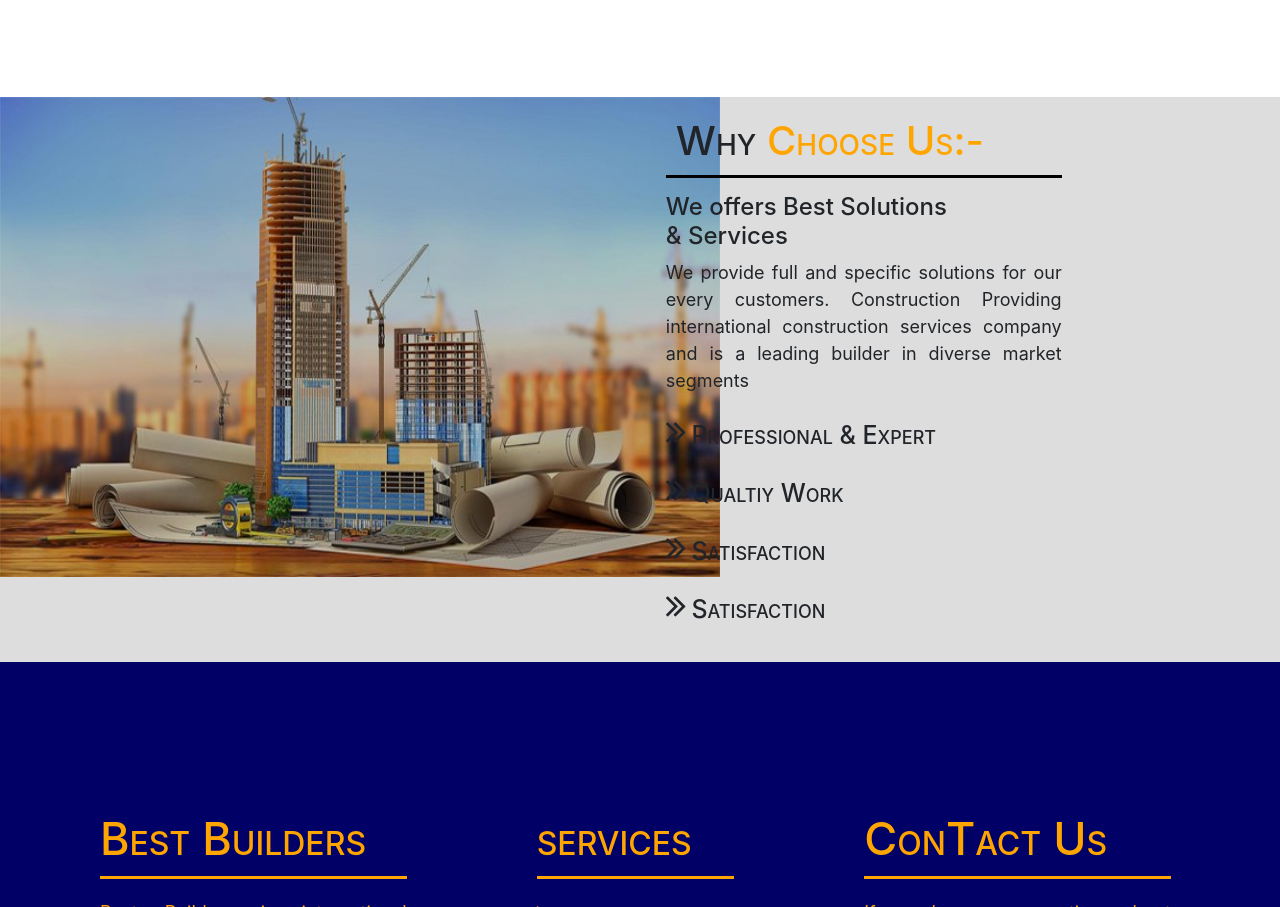
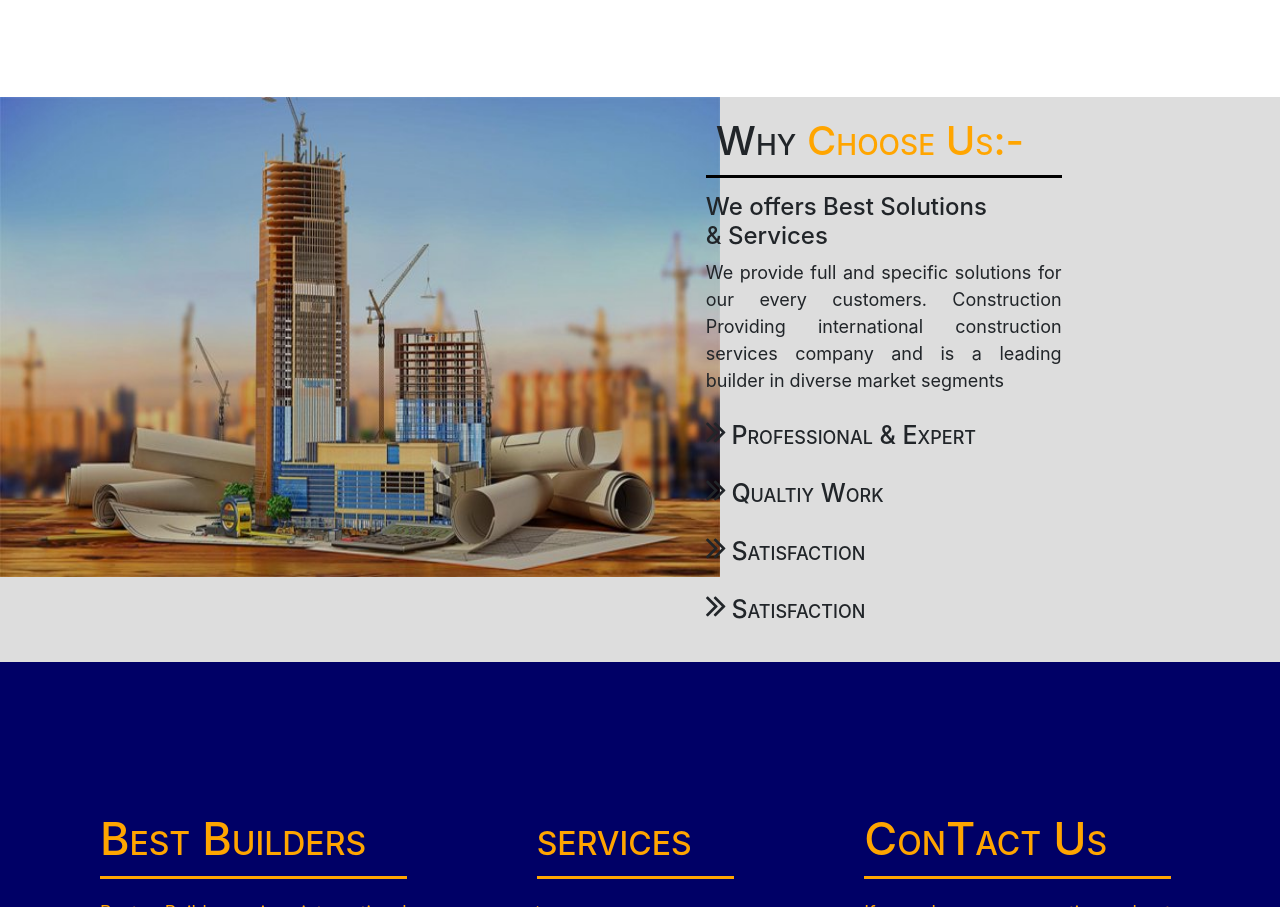
Before and after one commit to alaganprabhu/project_2, a plain HTML site: page about.html in a window 1280 px wide. Shown: the part 977-1884 px from the top of the page. Drawn offline with nearby package versions, Linux system fonts and the light colour scheme.

Commit message:
Update about.css

```diff
--- a/about.css
+++ b/about.css
@@ -65,7 +65,7 @@ font-size: 30px;
 }
 #cc h1,h4,h5{
     margin-top: 10px;
-    margin-left: 120px;
+    margin-left: 160px;
 }
 #cc h1{
     border-bottom: 3px solid black;
@@ -77,7 +77,7 @@ font-size: 30px;
     color: orange;
 }
 #cc p{
-    margin-left: 120px;
+    margin-left: 160px;
     text-align: justify;
     font-size: 18px;
 }
```
